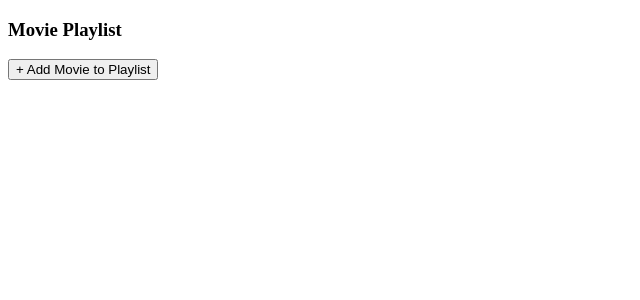
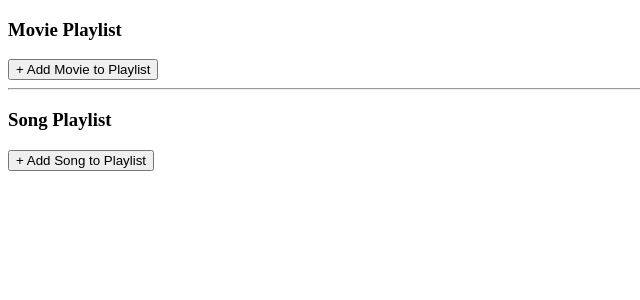
Before and after one commit to colson0x1/musemo, a React (Create React App) app: page / in a window 1280 px wide. Shown: the top 300 px of the page, without its empty margins (0-640 px from the left). Built offline with nearby package versions, Linux system fonts and the light colour scheme.

Commit message:
create Song playlist component

```diff
--- a/src/App.jsx
+++ b/src/App.jsx
@@ -1,9 +1,12 @@
 import MoviePlaylist from './components/MoviePlaylist';
+import SongPlaylist from './components/SongPlaylist';
 
 function App() {
   return (
     <div>
       <MoviePlaylist />
+      <hr />
+      <SongPlaylist />
     </div>
   );
 }
--- /dev/null
+++ b/src/components/SongPlaylist.jsx
@@ -0,0 +1,20 @@
+function SongPlaylist() {
+  // To Do:
+  // Get lists of songs:
+  const songPlaylist = [];
+
+  return (
+    <div>
+      <div className="content">
+        <div className="table-header">
+          <h3 className="subtitle is-3">Song Playlist</h3>
+          <div className="buttons">
+            <button className="button is-link">+ Add Song to Playlist</button>
+          </div>
+        </div>
+      </div>
+    </div>
+  );
+}
+
+export default SongPlaylist;
```
